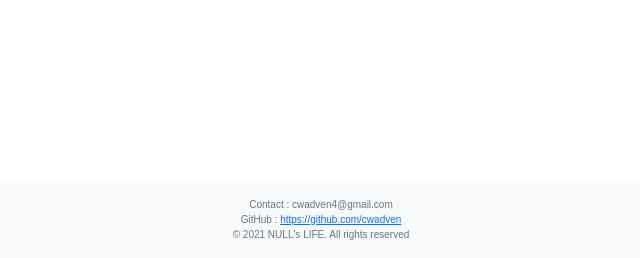
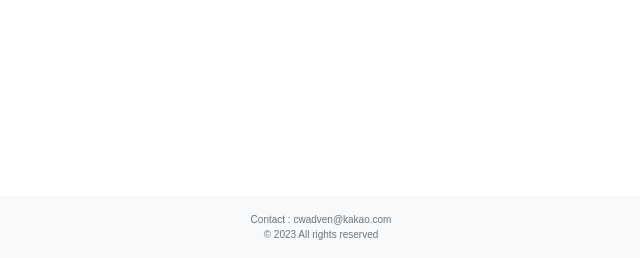
Before and after one commit to cwadven/NullyDjangoTemplate, a Django app: page / in a window 1280 px wide. Shown: the part 542-800 px from the top of the page, without its empty margins (319-959 px from the left). Run offline with Django 3.2, Linux system fonts and the light colour scheme; parts of the project's set-up code (start-up, migrations or seed data) failed here and were passed over; some libraries are stand-ins or nearby versions; some web fonts are replaced.

Commit message:
feat: bottom 수정
= bottom 수정

```diff
--- a/templates/base.html
+++ b/templates/base.html
@@ -240,10 +240,8 @@
 {% block full %}{% endblock %}
 <footer class="footer mt-auto py-3 bg-light">
     <div class="container text-center">
-        <div class="text-muted fs-xs">Contact : cwadven4@gmail.com</div>
-        <div class="text-muted fs-xs">GitHub : <a target="_blank" href="https://github.com/cwadven">https://github.com/cwadven</a>
-        </div>
-        <div class="text-muted fs-xs">© 2021 NULL's LIFE. All rights reserved</div>
+        <div class="text-muted fs-xs">Contact : cwadven@kakao.com</div>
+        <div class="text-muted fs-xs">© 2023 All rights reserved</div>
     </div>
 </footer>
 <!-- Modal -->
```
